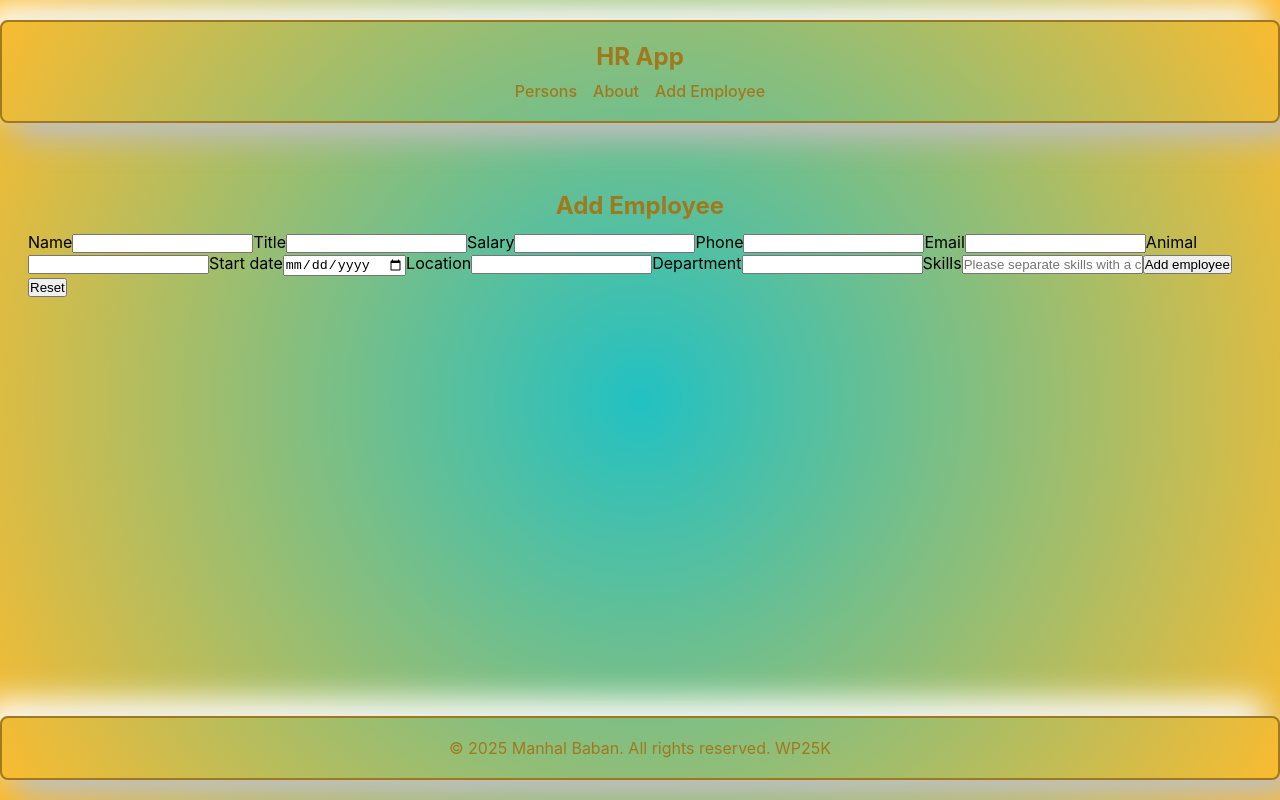
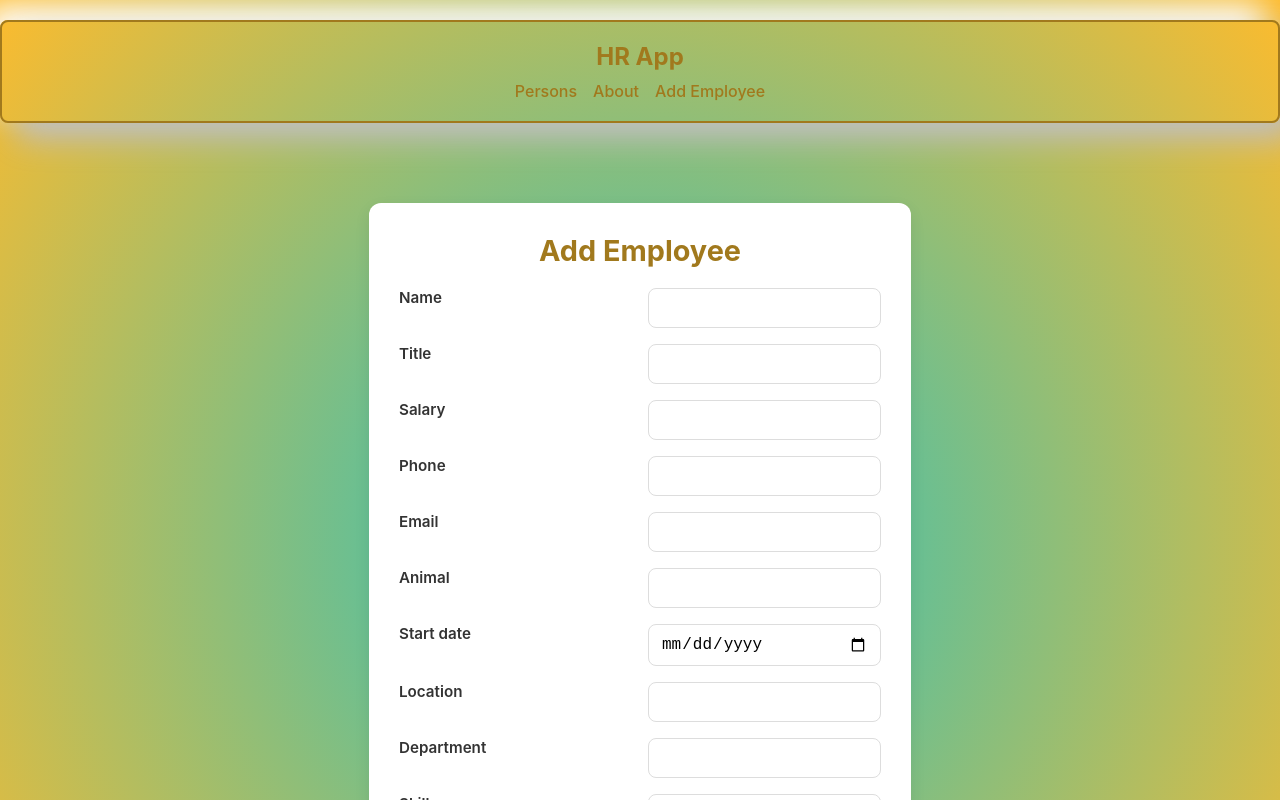
Before and after one commit to Manhal-Baban/hrapp, a React (Vite) app: page /add-employee in a window 1280 px wide. Shown: the top 800 px of the page. Built offline with nearby package versions, Linux system fonts and the light colour scheme; no server answers.

Commit message:
fixed CSS

```diff
--- a/src/components/AddEmployee.module.css
+++ b/src/components/AddEmployee.module.css
@@ -1,73 +1,99 @@
-.addEmployees {
-  max-width: 720px;
-  margin: 10px auto;
-  padding: 24px;
+.card {
+  max-width: 800px;
+  margin: 20px auto;
+  padding: 30px;
   background: #fff;
   border-radius: 12px;
   box-shadow: 0 6px 16px rgba(0, 0, 0, 0.08);
+}
+
+.card h2 {
+  margin: 0 0 20px 0;
+  color: #a1791d;
+  text-align: center;
+  font-size: 1.8rem;
+  font-weight: 700;
+}
+
+.form {
   display: grid;
   grid-template-columns: 1fr 1fr;
-  gap: 14px;
+  gap: 16px;
 }
 
-h2 {
-  grid-column: 1 / -1;
-  margin-bottom: 12px;
-  color: #a1791d;
-  text-align: center;
-}
-
-.card {
-  padding: 8px;
-}
-
-.addEmployees h2 {
-  grid-column: 1 / -1;
-  margin: 0 0 8px 0;
-}
-
-.addEmployees label {
+.form label {
   display: block;
   font-weight: 600;
   font-size: 0.95rem;
+  margin-bottom: 6px;
+  color: #333;
 }
 
-.addEmployees input {
+.form input {
   width: 100%;
-  margin-top: 6px;
   padding: 10px 12px;
   border: 1px solid #ddd;
   border-radius: 8px;
+  font-size: 1rem;
+  transition: border-color 0.2s, box-shadow 0.2s;
 }
 
-.addEmployees button[type="submit"] {
-  grid-column: 1 / 2;
+.form input:focus {
+  outline: none;
+  border-color: #1f6feb;
+  box-shadow: 0 0 0 3px rgba(31, 111, 235, 0.1);
 }
 
-.addEmployees button[type="reset"] {
-  grid-column: 2 / 3;
+.form input::placeholder {
+  color: #999;
 }
 
-.addEmployees button {
-  padding: 10px 14px;
-  border: 0;
-  border-radius: 10px;
+.form button {
+  padding: 12px 16px;
+  border: none;
+  border-radius: 8px;
+  cursor: pointer;
+  font-weight: 600;
+  font-size: 1rem;
+  transition: background-color 0.2s, transform 0.1s;
+}
+
+.form button[type="submit"] {
   background: #1f6feb;
   color: white;
-  cursor: pointer;
 }
 
-.addEmployees button[type="reset"] {
-  background: #777;
+.form button[type="submit"]:hover {
+  background: #1557c0;
+  transform: translateY(-2px);
 }
 
-/* mobile */
+.form button[type="reset"] {
+  background: #6c757d;
+  color: white;
+}
+
+.form button[type="reset"]:hover {
+  background: #5a6268;
+  transform: translateY(-2px);
+}
+
+.form button:active {
+  transform: translateY(0);
+}
+
+/* Mobile responsiveness */
 @media (max-width: 640px) {
-  .addEmployees {
+  .card {
+    padding: 20px;
+    margin: 10px;
+  }
+
+  .card h2 {
+    font-size: 1.5rem;
+  }
+
+  .form {
     grid-template-columns: 1fr;
   }
-  .addEmployees button[type="submit"],
-  .addEmployees button[type="reset"] {
-    grid-column: 1 / -1;
-  }
 }
--- a/src/components/Card.module.css
+++ b/src/components/Card.module.css
@@ -2,24 +2,145 @@
   display: flex;
   flex-direction: column;
   text-align: left;
-  min-width: 250px; /* smaller width so multiple cards fit side by side */
-  max-width: 300px; /* optional: control max width */
+  min-width: 250px;
+  max-width: 300px;
   background-color: white;
   padding: 20px;
   border-radius: 8px;
   box-shadow: 0 4px 6px rgba(0, 0, 0, 0.1);
-  min-height: 200px;
+  transition: transform 0.2s, box-shadow 0.2s;
 }
 
-.name {
-  font-weight: bold;
-  font-size: 18px;
-  margin-bottom: 8px;
-  color: #000;
+.card:hover {
+  transform: translateY(-4px);
+  box-shadow: 0 6px 12px rgba(0, 0, 0, 0.15);
 }
 
-.title {
+.cardHeader {
+  margin-bottom: 12px;
+  border-bottom: 2px solid #a1791d;
+  padding-bottom: 8px;
+}
+
+.cardHeader h2 {
+  font-size: 20px;
+  font-weight: bold;
+  color: #2b2b2b;
+  margin: 0 0 8px 0;
+}
+
+.noticeCardRed {
+  background-color: #ffebee;
+  border-left: 4px solid #d32f2f;
+  padding: 8px;
+  border-radius: 4px;
+  margin: 8px 0;
+}
+
+.noticeCardRed p {
+  margin: 0;
+  color: #d32f2f;
+  font-weight: 500;
   font-size: 14px;
-  margin-bottom: 4px;
-  color: #000;
 }
+
+.noticeCardGreen {
+  background-color: #e8f5e9;
+  border-left: 4px solid #4caf50;
+  padding: 8px;
+  border-radius: 4px;
+  margin: 8px 0;
+}
+
+.noticeCardGreen p {
+  margin: 0;
+  color: #2e7d32;
+  font-weight: 500;
+  font-size: 14px;
+}
+
+.card > p {
+  margin: 6px 0;
+  font-size: 14px;
+  color: #444;
+}
+
+.editableCard {
+  background-color: #f5f5f5;
+  padding: 12px;
+  border-radius: 6px;
+  margin: 12px 0;
+  border: 1px solid #e0e0e0;
+}
+
+.editableCard p {
+  margin: 8px 0;
+  font-size: 14px;
+}
+
+.editableCard input {
+  width: 100%;
+  padding: 6px 8px;
+  margin-top: 4px;
+  border: 1px solid #ddd;
+  border-radius: 4px;
+  font-size: 14px;
+}
+
+.editableCard input:focus {
+  outline: none;
+  border-color: #1f6feb;
+  box-shadow: 0 0 0 2px rgba(31, 111, 235, 0.1);
+}
+
+.card button {
+  margin-top: 8px;
+  padding: 10px 14px;
+  border: none;
+  border-radius: 6px;
+  cursor: pointer;
+  font-weight: 500;
+  transition: background-color 0.2s, transform 0.1s;
+}
+
+.card button:first-of-type {
+  background-color: #1f6feb;
+  color: white;
+}
+
+.card button:first-of-type:hover {
+  background-color: #1557c0;
+  transform: scale(1.02);
+}
+
+.card button:nth-of-type(2) {
+  background-color: #6c757d;
+  color: white;
+}
+
+.card button:nth-of-type(2):hover {
+  background-color: #5a6268;
+  transform: scale(1.02);
+}
+
+.card button:last-of-type {
+  background-color: #dc3545;
+  color: white;
+}
+
+.card button:last-of-type:hover {
+  background-color: #c82333;
+  transform: scale(1.02);
+}
+
+.card button:active {
+  transform: scale(0.98);
+}
+
+/* Mobile responsiveness */
+@media (max-width: 768px) {
+  .card {
+    min-width: 100%;
+    max-width: 100%;
+  }
+}
```
